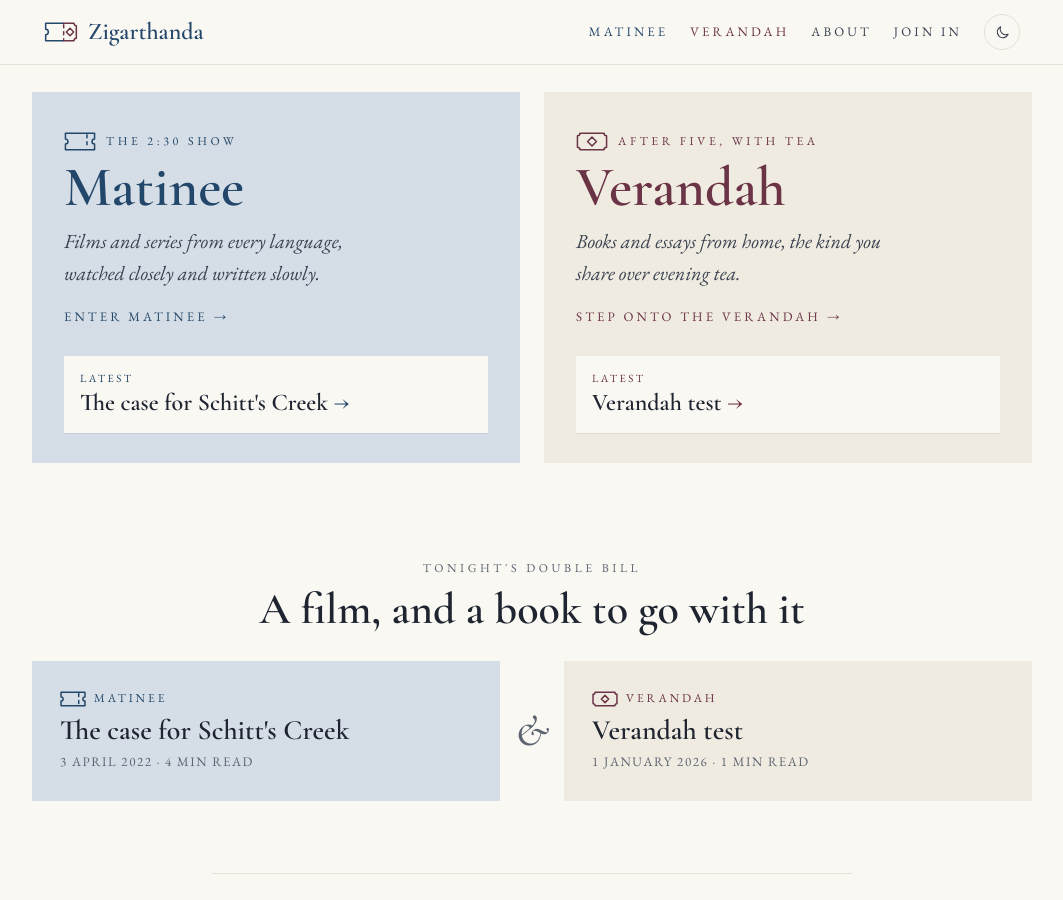
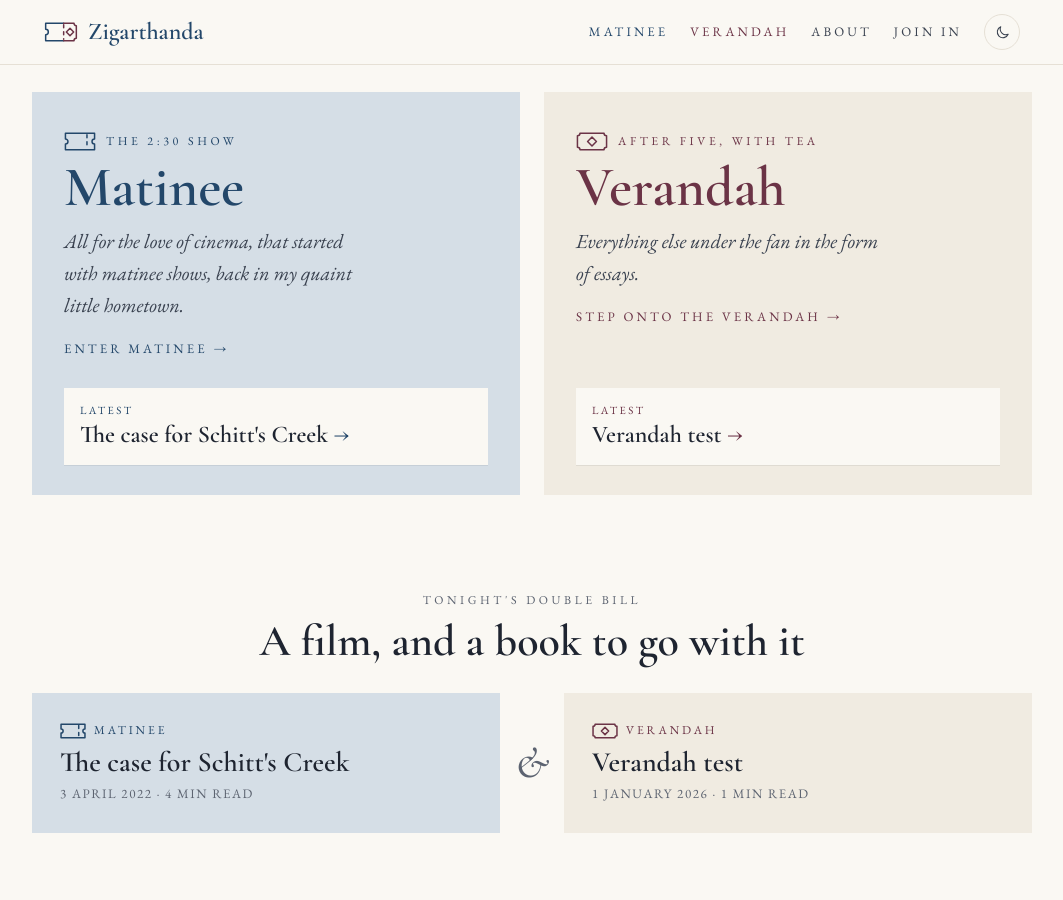
Before and after one commit to sibiusblack/zigarthanda, a Jekyll site: the page index.html, which Jekyll copies as it is, in a window 1280 px wide and 900 px high, scrolled down 727 px. Shown: the whole window, without its empty margins (108-1171 px from the left). Built offline with Jekyll 4.4.1, drawn with Linux system fonts in a browser that asks for light colours; some of the changed lines change nothing that is shown.

Commit message:
Revise title, meta tags, and section descriptions
Updated the title and meta description for SEO improvements. Modified descriptions for 'Matinee' and 'Verandah' sections to better reflect content.

```diff
--- a/index.html
+++ b/index.html
@@ -13,8 +13,8 @@
 
   <meta charset="utf-8">
   <meta name="viewport" content="width=device-width, initial-scale=1">
-  <title>Zigarthanda — writing by Sibiraj</title>
-  <meta name="description" content="Essays on cinema in every language, books that stay with you, and stories carried from a South Asian home. Writing by Sibiraj.">
+  <title>Zigarthanda</title>
+  <meta name="description" content="From matinee shows to verandah chairs.">
   <link rel="canonical" href="https://zigarthanda.in/">
   <meta name="theme-color" content="#FAF8F3">
   <script src="theme.js"></script>
@@ -22,8 +22,8 @@
   <!-- Link previews (WhatsApp, Instagram, LinkedIn, X) -->
   <meta property="og:type" content="website">
   <meta property="og:url" content="https://zigarthanda.in/">
-  <meta property="og:title" content="Zigarthanda — writing by Sibiraj">
-  <meta property="og:description" content="Essays on cinema in every language, books that stay with you, and stories carried from home.">
+  <meta property="og:title" content="Zigarthanda">
+  <meta property="og:description" content="From matinee shows to verandah chairs.">
   <meta name="twitter:card" content="summary">
 
   <link rel="icon" href="/favicon.ico" sizes="32x32">
@@ -70,7 +70,7 @@
           The 2:30 show
         </span>
         <span class="door-name">Matinee</span>
-        <span class="door-desc">Films and series from every language, watched closely and written slowly.</span>
+        <span class="door-desc">All for the love of cinema, that started with matinee shows, back in my quaint little hometown.</span>
         <a class="door-enter" href="/matinee/">Enter Matinee →</a>
         <a class="door-latest" href="/matinee/" data-latest="matinee" hidden><small>Latest</small><strong data-title></strong></a>
       </div>
@@ -81,7 +81,7 @@
           After five, with tea
         </span>
         <span class="door-name">Verandah</span>
-        <span class="door-desc">Books and essays from home, the kind you share over evening tea.</span>
+        <span class="door-desc">Everything else under the fan in the form of essays.</span>
         <a class="door-enter" href="/verandah/">Step onto the Verandah →</a>
         <a class="door-latest" href="/verandah/" data-latest="verandah" hidden><small>Latest</small><strong data-title></strong></a>
       </div>
```
